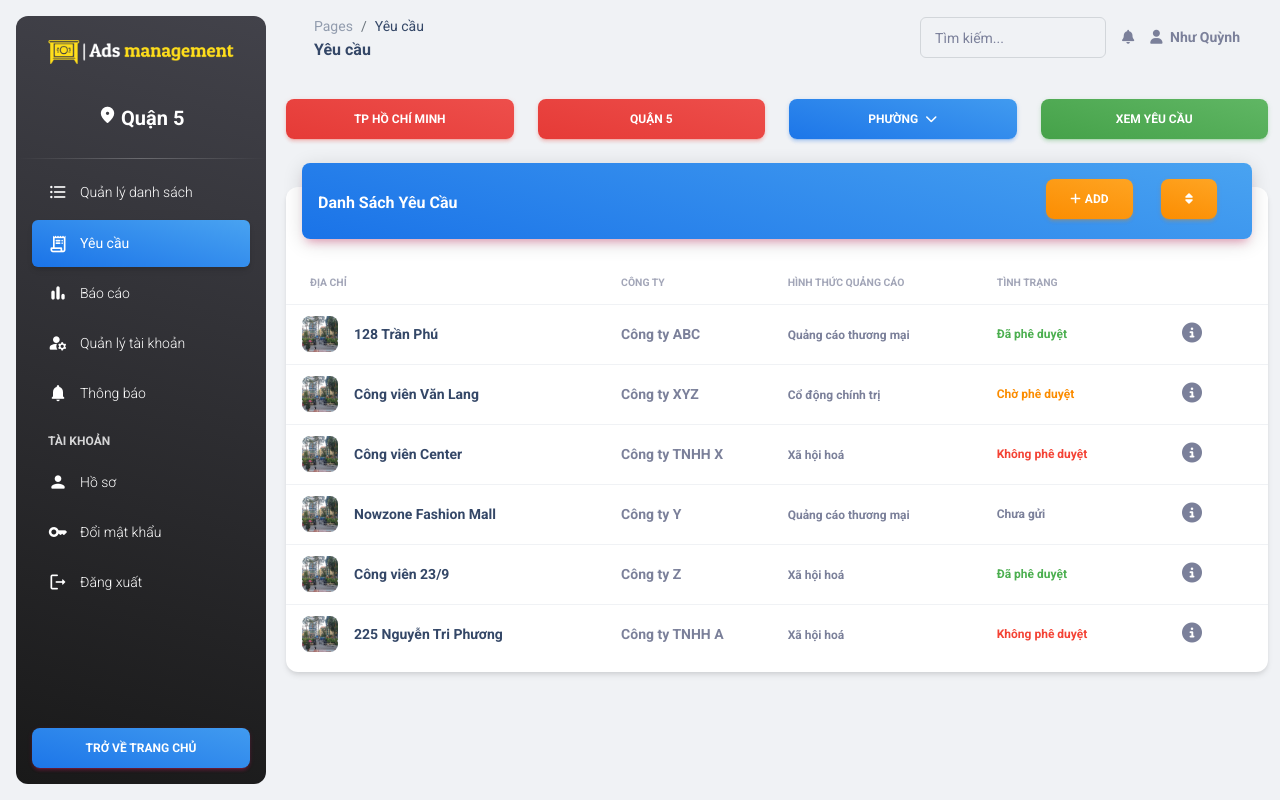
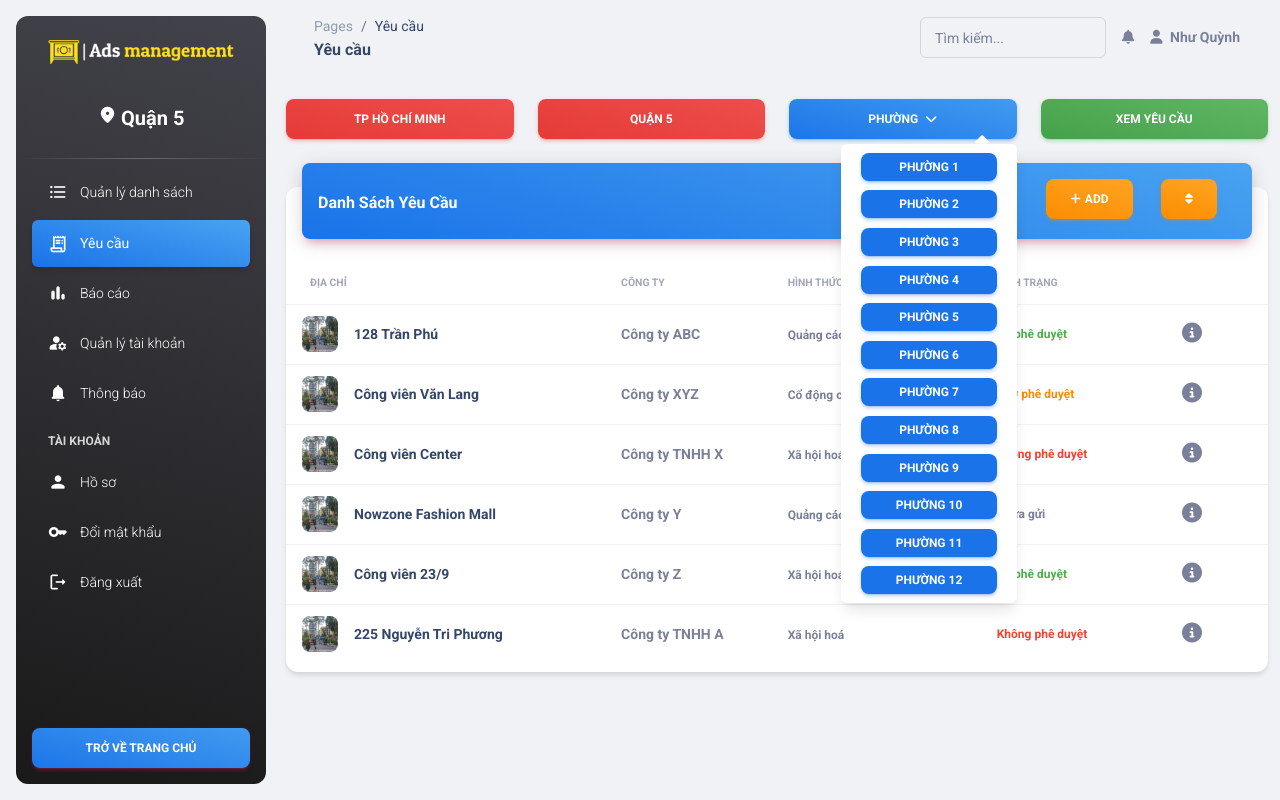
Before and after one commit to pnqcd/PTUDW-FinalProject, a website: page quan/requests.html in a window 1280 px wide. Both pictures are taken after a click on the button "PHƯỜNG". Drawn offline with Linux system fonts and the light colour scheme; files that its build step writes are made by us from their sources.

Commit message:
add dropdown phường

```diff
--- a/quan/requests.html
+++ b/quan/requests.html
@@ -254,8 +254,100 @@
                             5</i></button>
                     </div>
                     <div class="col-lg-3">
-                        <button class="btn bg-gradient-info w-100 mb-0 toast-btn" type="button"
-                            data-target="infoToast">Phường <i class="fa-solid fa-chevron-down ps-1"></i></button>
+                        <li class="nav-item dropdown align-items-center" style = "display: inline;">
+                            <a href="javascript:;" class="nav-link text-body p-0 text-center" id="dropdownMenuButton"
+                                data-bs-toggle="dropdown" aria-expanded="false">
+                                <button class="btn bg-gradient-info w-100 mb-0 toast-btn" type="button"
+                                    data-target="infoToast">Phường <i class="fa-solid fa-chevron-down ps-1"></i></button>
+                            </a>
+                            <ul class="dropdown-menu  dropdown-menu-end px-1 py-1" aria-labelledby="dropdownMenuButton">
+                                <li>
+                                    <a class="dropdown-item text-center" href="javascript:;">
+                                        <button class="btn btn-info w-100 pt-1 pb-1 mb-0" type="button"
+                                            data-target="infoToast">Phường 1
+                                        </button>
+                                    </a>
+                                </li>
+                                <li>
+                                    <a class="dropdown-item text-center" href="javascript:;">
+                                        <button class="btn btn-info w-100 pt-1 pb-1 mb-0" type="button"
+                                            data-target="infoToast">Phường 2
+                                        </button>
+                                    </a>
+                                </li>
+                                <li>
+                                    <a class="dropdown-item text-center" href="javascript:;">
+                                        <button class="btn btn-info w-100 pt-1 pb-1 mb-0" type="button"
+                                            data-target="infoToast">Phường 3
+                                        </button>
+                                    </a>
+                                </li>
+                                <li>
+                                    <a class="dropdown-item text-center" href="javascript:;">
+                                        <button class="btn btn-info w-100 pt-1 pb-1 mb-0" type="button"
+                                            data-target="infoToast">Phường 4
+                                        </button>
+                                    </a>
+                                </li>
+                                <li>
+                                    <a class="dropdown-item text-center" href="javascript:;">
+                                        <button class="btn btn-info w-100 pt-1 pb-1 mb-0" type="button"
+                                            data-target="infoToast">Phường 5
+                                        </button>
+                                    </a>
+                                </li>
+                                <li>
+                                    <a class="dropdown-item text-center" href="javascript:;">
+                                        <button class="btn btn-info w-100 pt-1 pb-1 mb-0" type="button"
+                                            data-target="infoToast">Phường 6
+                                        </button>
+                                    </a>
+                                </li>
+                                <li>
+                                    <a class="dropdown-item text-center" href="javascript:;">
+                                        <button class="btn btn-info w-100 pt-1 pb-1 mb-0" type="button"
+                                            data-target="infoToast">Phường 7
+                                        </button>
+                                    </a>
+                                </li>
+                                <li>
+                                    <a class="dropdown-item text-center" href="javascript:;">
+                                        <button class="btn btn-info w-100 pt-1 pb-1 mb-0" type="button"
+                                            data-target="infoToast">Phường 8
+                                        </button>
+                                    </a>
+                                </li>
+                                <li>
+                                    <a class="dropdown-item text-center" href="javascript:;">
+                                        <button class="btn btn-info w-100 pt-1 pb-1 mb-0" type="button"
+                                            data-target="infoToast">Phường 9
+                                        </button>
+                                    </a>
+                                </li>
+                                <li>
+                                    <a class="dropdown-item text-center" href="javascript:;">
+                                        <button class="btn btn-info w-100 pt-1 pb-1 mb-0" type="button"
+                                            data-target="infoToast">Phường 10
+                                        </button>
+                                    </a>
+                                </li>
+                                <li>
+                                    <a class="dropdown-item text-center" href="javascript:;">
+                                        <button class="btn btn-info w-100 pt-1 pb-1 mb-0" type="button"
+                                            data-target="infoToast">Phường 11
+                                        </button>
+                                    </a>
+                                </li>
+                                <li>
+                                    <a class="dropdown-item text-center" href="javascript:;">
+                                        <button class="btn btn-info w-100 pt-1 pb-1 mb-0" type="button"
+                                            data-target="infoToast">Phường 12
+                                        </button>
+                                    </a>
+                                </li>
+
+                            </ul>
+                        </li>
                     </div>
                     <div class="col-lg-3">
                         <button class="btn bg-gradient-success w-100 mb-0 toast-btn" type="button"
@@ -273,8 +365,8 @@
                                 <h6 class="text-white text-capitalize ps-3">Danh sách yêu cầu</h6>
                                 <div class="row">
                                     <div class="col-6">
-                                        <button class="btn bg-gradient-warning toast-btn"
-                                            type="button" data-target="infoToast" data-bs-toggle="modal"
+                                        <button class="btn bg-gradient-warning toast-btn" type="button"
+                                            data-target="infoToast" data-bs-toggle="modal"
                                             data-bs-target="#exampleModalToggleadd"><i
                                                 class="fa-solid fa-plus pe-1"></i>Add</button>
                                     </div>
@@ -283,8 +375,7 @@
                                         <li class="nav-item dropdown pe-3 d-flex align-items-center">
                                             <a href="javascript:;" class="nav-link text-body p-0 text-center"
                                                 id="dropdownMenuButton" data-bs-toggle="dropdown" aria-expanded="false">
-                                                <button
-                                                    class="btn bg-gradient-warning mb-0 me-4 toast-btn"
+                                                <button class="btn bg-gradient-warning mb-0 me-4 toast-btn"
                                                     type="button" data-target="infoToast"><i
                                                         class="fa-solid fa-sort"></i></button>
                                             </a>
@@ -567,9 +658,9 @@
                                             </td>
                                             <td class="align-middle" style="white-space : normal; ">
                                                 <button class="btn btn-link text-secondary mb-0" type="button"
-                                                aria-haspopup="true"
-                                                aria-expanded="false" data-bs-toggle="modal"
-                                                data-bs-target="#staticBackdrop"><i class="fa-solid fa-circle-info text-secondary fs-5"></i></button>
+                                                    aria-haspopup="true" aria-expanded="false" data-bs-toggle="modal"
+                                                    data-bs-target="#staticBackdrop"><i
+                                                        class="fa-solid fa-circle-info text-secondary fs-5"></i></button>
                                                 <!-- modal -->
                                                 <div class="modal fade" id="staticBackdrop" data-bs-backdrop="static"
                                                     data-bs-keyboard="false" tabindex="-1"
@@ -1040,9 +1131,9 @@
                                             </td>
                                             <td class="align-middle">
                                                 <button class="btn btn-link text-secondary mb-0" type="button"
-                                                aria-haspopup="true"
-                                                aria-expanded="false" data-bs-toggle="modal"
-                                                data-bs-target="#staticBackdrop"><i class="fa-solid fa-circle-info text-secondary fs-5"></i></button>
+                                                    aria-haspopup="true" aria-expanded="false" data-bs-toggle="modal"
+                                                    data-bs-target="#staticBackdrop"><i
+                                                        class="fa-solid fa-circle-info text-secondary fs-5"></i></button>
 
                                             </td>
                                         </tr>
@@ -1073,9 +1164,9 @@
                                             </td>
                                             <td class="align-middle">
                                                 <button class="btn btn-link text-secondary mb-0" type="button"
-                                                aria-haspopup="true"
-                                                aria-expanded="false" data-bs-toggle="modal"
-                                                data-bs-target="#staticBackdrop"><i class="fa-solid fa-circle-info text-secondary fs-5"></i></button>
+                                                    aria-haspopup="true" aria-expanded="false" data-bs-toggle="modal"
+                                                    data-bs-target="#staticBackdrop"><i
+                                                        class="fa-solid fa-circle-info text-secondary fs-5"></i></button>
 
                                             </td>
                                         </tr>
@@ -1105,9 +1196,9 @@
                                             </td>
                                             <td class="align-middle">
                                                 <button class="btn btn-link text-secondary mb-0" type="button"
-                                                aria-haspopup="true"
-                                                aria-expanded="false" data-bs-toggle="modal"
-                                                data-bs-target="#staticBackdrop"><i class="fa-solid fa-circle-info text-secondary fs-5"></i></button>
+                                                    aria-haspopup="true" aria-expanded="false" data-bs-toggle="modal"
+                                                    data-bs-target="#staticBackdrop"><i
+                                                        class="fa-solid fa-circle-info text-secondary fs-5"></i></button>
                                             </td>
                                         </tr>
                                         <tr>
@@ -1137,9 +1228,9 @@
                                             </td>
                                             <td class="align-middle">
                                                 <button class="btn btn-link text-secondary mb-0" type="button"
-                                                aria-haspopup="true"
-                                                aria-expanded="false" data-bs-toggle="modal"
-                                                data-bs-target="#staticBackdrop"><i class="fa-solid fa-circle-info text-secondary fs-5"></i></button>
+                                                    aria-haspopup="true" aria-expanded="false" data-bs-toggle="modal"
+                                                    data-bs-target="#staticBackdrop"><i
+                                                        class="fa-solid fa-circle-info text-secondary fs-5"></i></button>
                                             </td>
                                         </tr>
                                         <tr>
@@ -1169,9 +1260,9 @@
                                             </td>
                                             <td class="align-middle">
                                                 <button class="btn btn-link text-secondary mb-0" type="button"
-                                                aria-haspopup="true"
-                                                aria-expanded="false" data-bs-toggle="modal"
-                                                data-bs-target="#staticBackdrop"><i class="fa-solid fa-circle-info text-secondary fs-5"></i></button>
+                                                    aria-haspopup="true" aria-expanded="false" data-bs-toggle="modal"
+                                                    data-bs-target="#staticBackdrop"><i
+                                                        class="fa-solid fa-circle-info text-secondary fs-5"></i></button>
                                             </td>
                                         </tr>
                                     </tbody>
```
